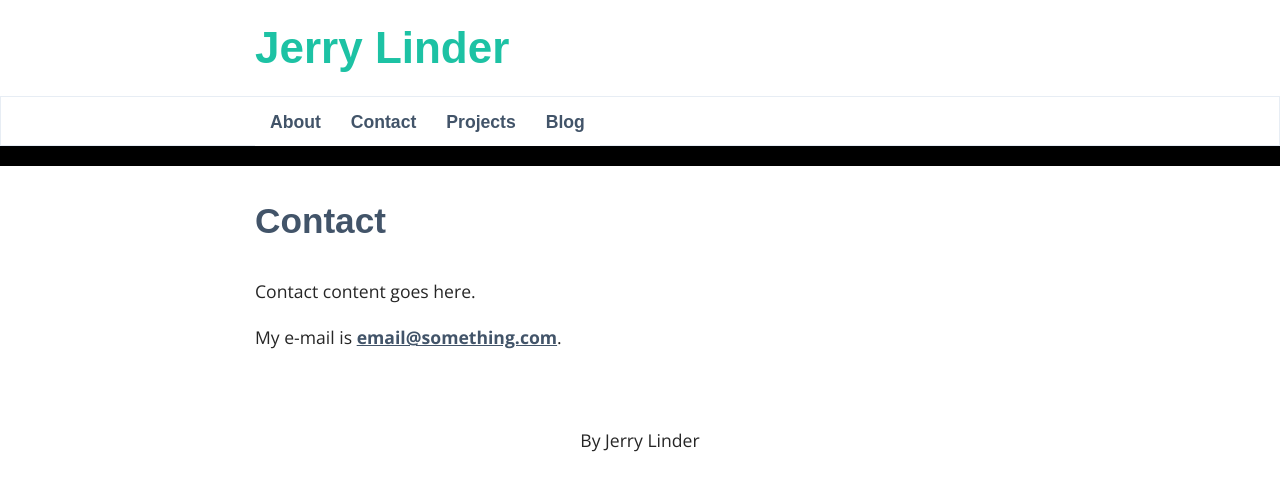
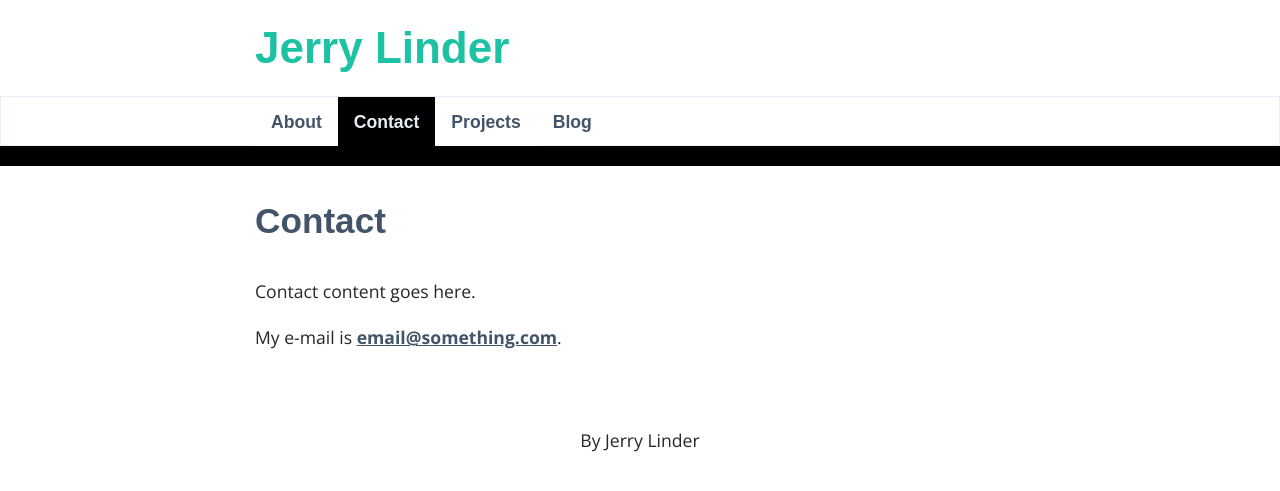
Before and after one commit to jerryl108/jerryl108.github.io, a Jekyll site: the page built from _pages/02_contact.md, in a window 1280 px wide. Shown: the top 491 px of the page. Built offline with Jekyll 4.4.1, drawn with Linux system fonts in a browser that asks for light colours; some web fonts are replaced.

Commit message:
nav bar now darkens the tab of the active page, to do: drop-down animation and mobile breakpoint

```diff
--- a/_includes/header.html
+++ b/_includes/header.html
@@ -4,14 +4,14 @@
 		<nav>
 			<ul>
 			{% assign nav_dropdowns = site.pages | group_by:"nav-parent" %}
-			{% for page in site.pages %}
-			{% if page.nav-parent == nil %}
-				{% if page.title or page.nav-title %}
+			{% for _page in site.pages %}
+			{% if _page.nav-parent == nil %}
+				{% if _page.title or _page.nav-title %}
 				<span class="dropdown-container">
-				<li><a href="{{ page.url | prepend: site.baseurl }}">
-					{% if page.nav-title %}{{ page.nav-title }}{% else %}{{ page.title }}{% endif %}
+				<li><a {% if page.title == _page.title %} class="nav-current" {% endif %} href="{{ _page.url | prepend: site.baseurl }}">
+					{% if _page.nav-title %}{{ _page.nav-title }}{% else %}{{ _page.title }}{% endif %}
 				</a>
-				{% for _group in nav_dropdowns %}{% if _group.name == page.title %}
+				{% for _group in nav_dropdowns %}{% if _group.name == _page.title %}
 					<ul>
 					{% for dropdown_item in _group.items %}
 						<li><a href="{{ dropdown_item.url | prepend: site.baseurl }}">
--- a/_sass/layout.scss
+++ b/_sass/layout.scss
@@ -103,9 +103,34 @@ time {
 				z-index: inherit;
 				//position: relative;
 				//border: 1px solid black;
+				&:hover {
+					a {
+						color: $light;
+						border-width: 0px 1px 0px 1px;
+						border-style: solid;
+						border-color: $light;
+					}
+					a:hover {
+						color: $main;
+					}
+					ul {
+						display: block;
+						a {
+							color: $link-color;
+							border: none;
+						}
+						a:hover {
+							color: $main;
+						}
+						border-width: 0px 1px 1px 1px;
+						border-style: solid;
+						border-color: $header;
+					}
+					background-color: $header;
+				}
 			}
 			li {
-				background: #fff;
+				//background: #fff;
 				float: left;
 				z-index: inherit;
 				//position: relative;
@@ -118,6 +143,9 @@ time {
 					margin-bottom: -1px;
 					box-shadow: 0;
 					z-index: inherit;
+					border-width: 0px 1px 0px 1px;
+					border-style: solid;
+					border-color: transparent;
 					&:hover,
 					&:active {
 						background: $header;
@@ -126,6 +154,7 @@ time {
 					}
 				}
 				ul {
+					background: #fff;
 					display: none;
 					//border: 1px solid black;
 					margin: 0px;
@@ -136,8 +165,9 @@ time {
 						width: 100%;
 					}
 				}
-				&:hover ul {
-					display: block;
+				.nav-current {
+					background: $header;
+					color: $light;
 				}
 			}
 		}
```
